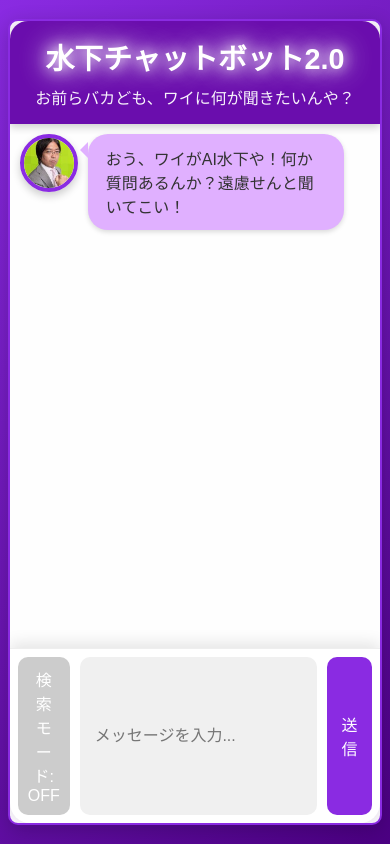
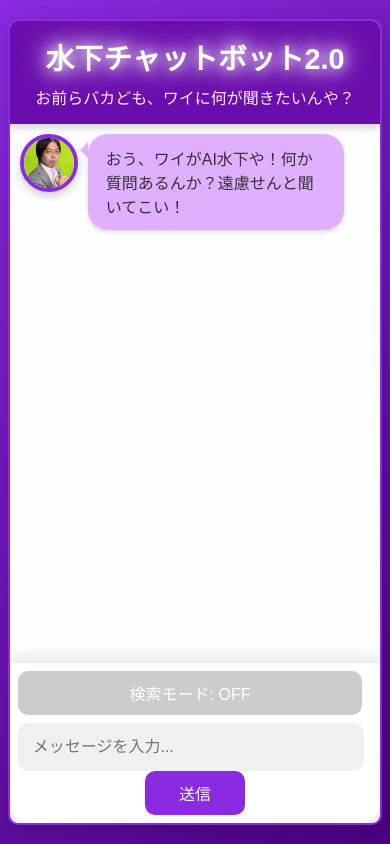
Before and after one commit to waroschan/MizuAI, a plain HTML site: page mizushita-chatbot-frontend/index.html in a window 390 px wide. Drawn offline with Linux system fonts and the light colour scheme.

```diff
--- a/mizushita-chatbot-frontend/style.css
+++ b/mizushita-chatbot-frontend/style.css
@@ -26,8 +26,8 @@
     color: #fff;
     padding: 20px; /* パディングを大きく */
     text-align: center;
-    border-top-left-radius: 18px;
-    border-top-right-radius: 18px;
+    /* border-top-left-radius: 20px; */ /* 削除 */
+    /* border-top-right-radius: 20px; */ /* 削除 */
     box-shadow: 0 3px 8px rgba(0, 0, 0, 0.2);
     position: relative; /* 擬似要素のために追加 */
     overflow: hidden; /* 擬似要素がはみ出さないように */
@@ -290,18 +290,24 @@
     }
 
     .input-area {
+        flex-wrap: wrap; /* 折り返しを許可 */
+        justify-content: center; /* 中央寄せ */
         padding: 8px;
     }
 
     #toggle-search-button {
-        width: 120px;
+        width: 100%; /* 幅を100%に */
+        margin-bottom: 8px; /* 下にマージン */
         font-size: 1em;
         padding: 10px;
     }
 
     #user-input {
+        flex-grow: 1;
         padding: 15px;
         font-size: 1em;
+        width: calc(100% - 110px); /* ボタンの幅を考慮 */
+        margin-right: 8px; /* ボタンとの間隔 */
     }
 
     #send-button {
```
